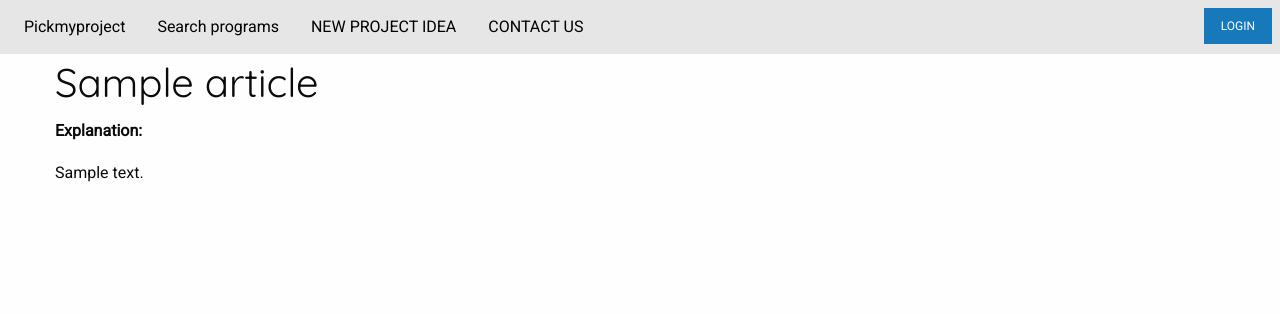
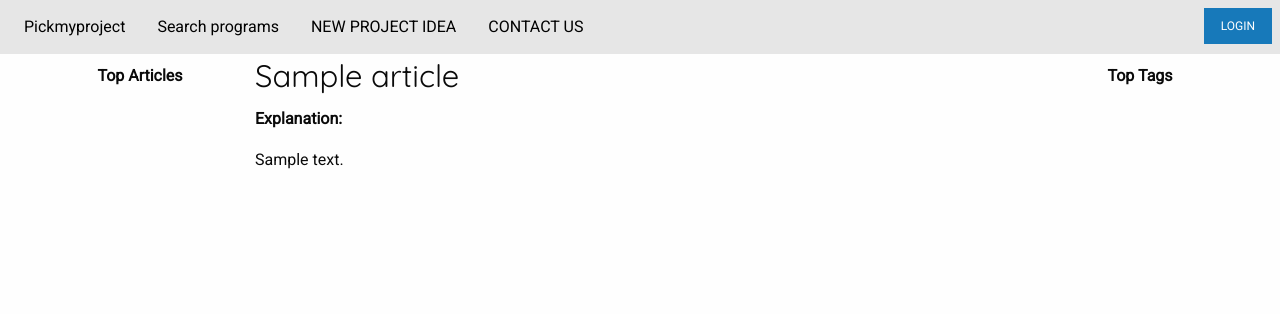
Before and after one commit to venkatasrikanthmaddela/newpmpro, a Django app: page /see-programs in a window 1280 px wide. Shown: the top 314 px of the page. Run offline with Django 3.2, Linux system fonts and the light colour scheme; tables that the repository leaves empty hold one stand-in row (values such as "Sample post"); lists and menus that the app fills with data are empty; parts of the project's set-up code (start-up, migrations or seed data) failed here and were passed over; some libraries are stand-ins or nearby versions.

Commit message:
changed version for learning blog

```diff
--- a/newpmpro/articleManagement/templates/articleManagement/articlesListPage.html
+++ b/newpmpro/articleManagement/templates/articleManagement/articlesListPage.html
@@ -1,18 +1,50 @@
 {% extends 'baseTemplate.html' %}
 {% block main_content %}
+    <div class="row">
+        <div class="large-2 small-2 columns">
+            <table>
+                <tbody>
+                <tr>
+                    <th>
+                        Top Articles
+                    </th>
+                </tr>
+                </tbody>
+            </table>
+        </div>
+        <div class="large-8 small-8 columns">
             {% for each_article in allArticles %}
                 <div class="row">
-            <div class="large-12 small-12 columns large-centered">
-                <h2 class="get-title-font">
+                    <div class="large-12 small-12 columns">
+                        <h3 class="get-title-font">
                             {{ each_article.title }}
-                </h2>
+                        </h3>
                     </div>
                 </div>
                 <div class="row">
-            <div class="large-8 small-12 columns">
+                    <div class="large-10 small-12 columns">
                         <p><b>Explanation:</b></p>
                         <p class="large-text-justify">{{ each_article.content }}</p>
                     </div>
                 </div>
+                {% if each_article.links %}
+
+                {% endif %}
+                <div class="row">
+
+                </div>
             {% endfor %}
+        </div>
+        <div class="large-2 small-2 columns">
+            <table>
+                <tbody>
+                <tr>
+                    <th>
+                        Top Tags
+                    </th>
+                </tr>
+                </tbody>
+            </table>
+        </div>
+    </div>
 {% endblock main_content %}
--- a/newpmpro/articleManagement/views.py
+++ b/newpmpro/articleManagement/views.py
@@ -1,7 +1,34 @@
 from django.shortcuts import render
-from newpmpro.models import Article
+from newpmpro.models import Article, Categories, Tags, HyperLinks
 
 
 def articlesListPage(request):
+    articles_list = list()
     totalArticles = Article.objects.all()
+    for each_article in totalArticles:
+        categories_list = Categories.objects.filter(articleId=each_article.id).values_list('name', flat=True)
+        tags_list = Tags.objects.filter(articleId=each_article.id).values_list('tagName', flat=True)
+        links_list = HyperLinks.objects.filter(articleId=each_article.id)
+        article_data = {"categories": [],
+                        "tags": [],
+                        "links": [],
+                        "articleData": {}
+                        }
+        if categories_list:
+            for each_category in categories_list:
+                article_data["categories"].append(each_category)
+        if tags_list:
+            for each_tag in tags_list:
+                article_data["tags"].append(each_tag)
+        if links_list:
+            for each_link_data in links_list:
+                article_data["links"].append(
+                    {
+                        "linkName": each_link_data.linkName,
+                        "link": each_link_data.link
+                    }
+                )
+        article_data["articleData"] = each_article
+        articles_list.append(article_data)
+    print article_data
     return render(request, 'articleManagement/articlesListPage.html', {"allArticles":totalArticles})
--- a/newpmpro/newpmpro/admin.py
+++ b/newpmpro/newpmpro/admin.py
@@ -1,7 +1,7 @@
 from django.contrib import admin
 from django.contrib.auth.admin import UserAdmin as BaseUserAdmin
 from newpmpro.models import PmUser, ProjectIdeas, UserSources, PartnerDetails, ProjectData, ProjectRequests, Article, \
-    Categories, Tags
+    Categories, Tags, HyperLinks
 
 # admin.site.register(PmUser)
 admin.site.register(ProjectIdeas)
@@ -13,3 +13,4 @@ admin.site.register(ProjectRequests)
 admin.site.register(Article)
 admin.site.register(Categories)
 admin.site.register(Tags)
+admin.site.register(HyperLinks)
--- a/newpmpro/newpmpro/models.py
+++ b/newpmpro/newpmpro/models.py
@@ -90,6 +90,14 @@ class ProjectIdeas(CustomModel):
             format(self.user.email,self.projectLanguage, self.projectIdeaStatus)
 
 
+class Article(CustomModel):
+    title = models.TextField()
+    content = models.TextField()
+    codePart = models.TextField(default="NA")
+    author = models.ForeignKey(PmUser)
+    isActive = models.BooleanField(default=True)
+
+
 class ProjectRequests(CustomModel):
     user = models.ForeignKey(PmUser)
     projectInfo = models.ForeignKey(ProjectData)
@@ -97,24 +105,16 @@ class ProjectRequests(CustomModel):
 
 
 class Categories(CustomModel):
+    articleId = models.ForeignKey(Article)
     name = models.CharField(max_length=256)
 
 
 class Tags(CustomModel):
+    articleId = models.ForeignKey(Article)
     tagName = models.CharField(max_length=256)
 
 
 class HyperLinks(CustomModel):
+    articleId = models.ForeignKey(Article)
     linkName = models.TextField()
     link = models.URLField()
-
-
-class Article(CustomModel):
-    title = models.TextField()
-    content = models.TextField()
-    codePart = models.TextField(default="NA")
-    author = models.ForeignKey(PmUser)
-    category = models.ForeignKey(Categories)
-    tags = models.ForeignKey(Tags)
-    links = models.ForeignKey(HyperLinks)
-    isActive = models.BooleanField(default=True)
```
Also changed, not shown: newpmpro/newpmpro/migrations/0003_auto_20170820_1557.py (added), newpmpro/newpmpro/migrations/0004_auto_20170821_1739.py (added). Lines whose indentation alone changed are shown as unchanged.
